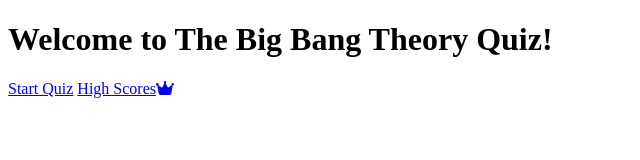
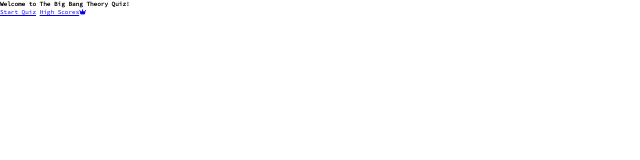
Before and after one commit to GaryCooper-pm/PP2-JavaScript-Quiz, a plain HTML site: page index.html in a window 1280 px wide. Shown: the whole page, without its empty margins (0-640 px from the left). Drawn offline with Linux system fonts and the light colour scheme.

Commit message:
Add google font import url and box-sizing

```diff
--- a/assets/css/style.css
+++ b/assets/css/style.css
@@ -1,5 +1,17 @@
 /* Main Styling */
+@import url('https://fonts.googleapis.com/css2?family=Source+Code+Pro:wght@300;400&display=swap');
 
+:root {
+    background-color: #fff;
+}
+
+* {
+    box-sizing: border-box;
+    margin: 0;
+    padding: 0;
+    font-size: 62.5%;
+    font-family: 'Source Code Pro', sans-serif;
+}
 
 
 /* Quiz Styling */
```
